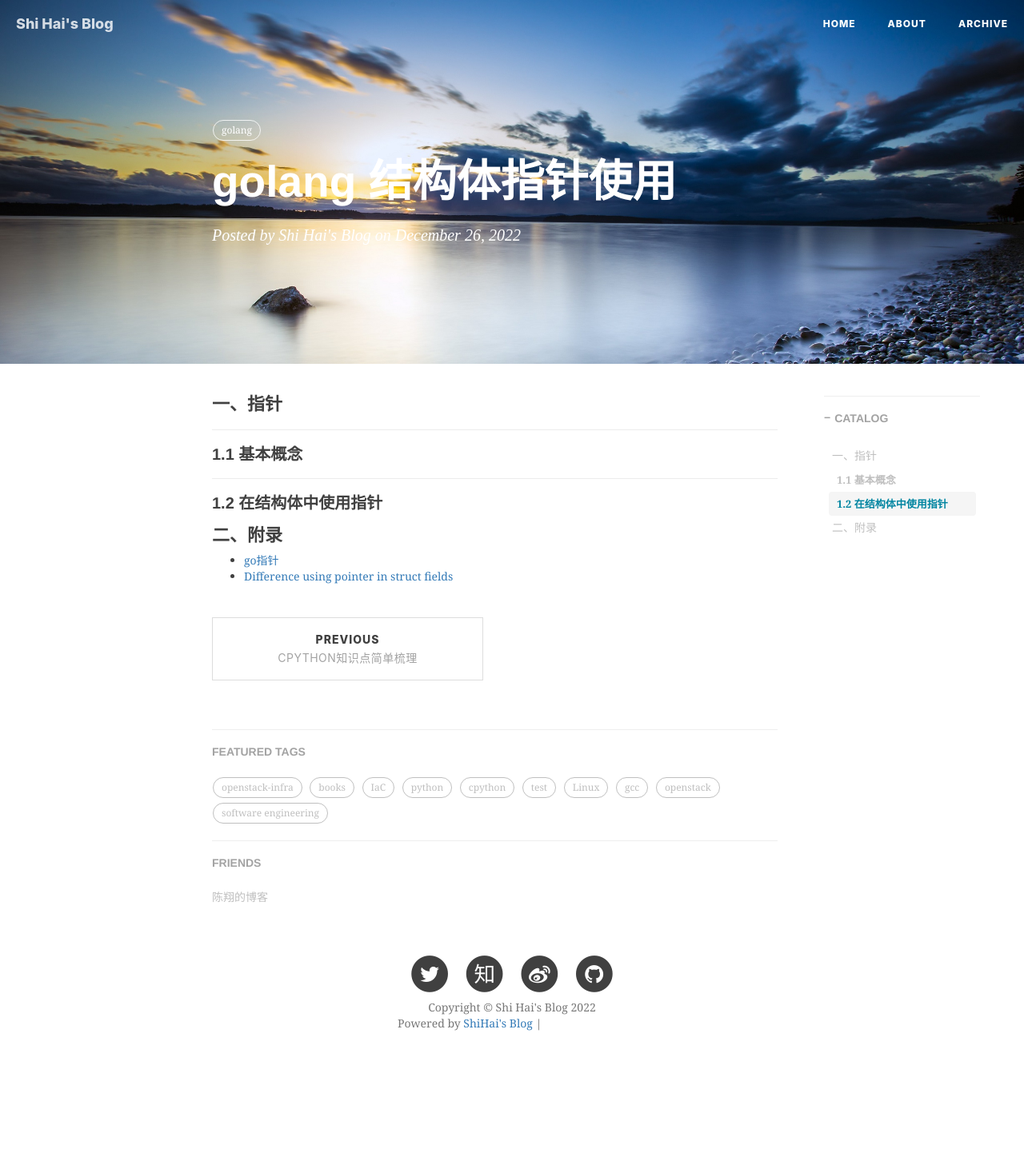
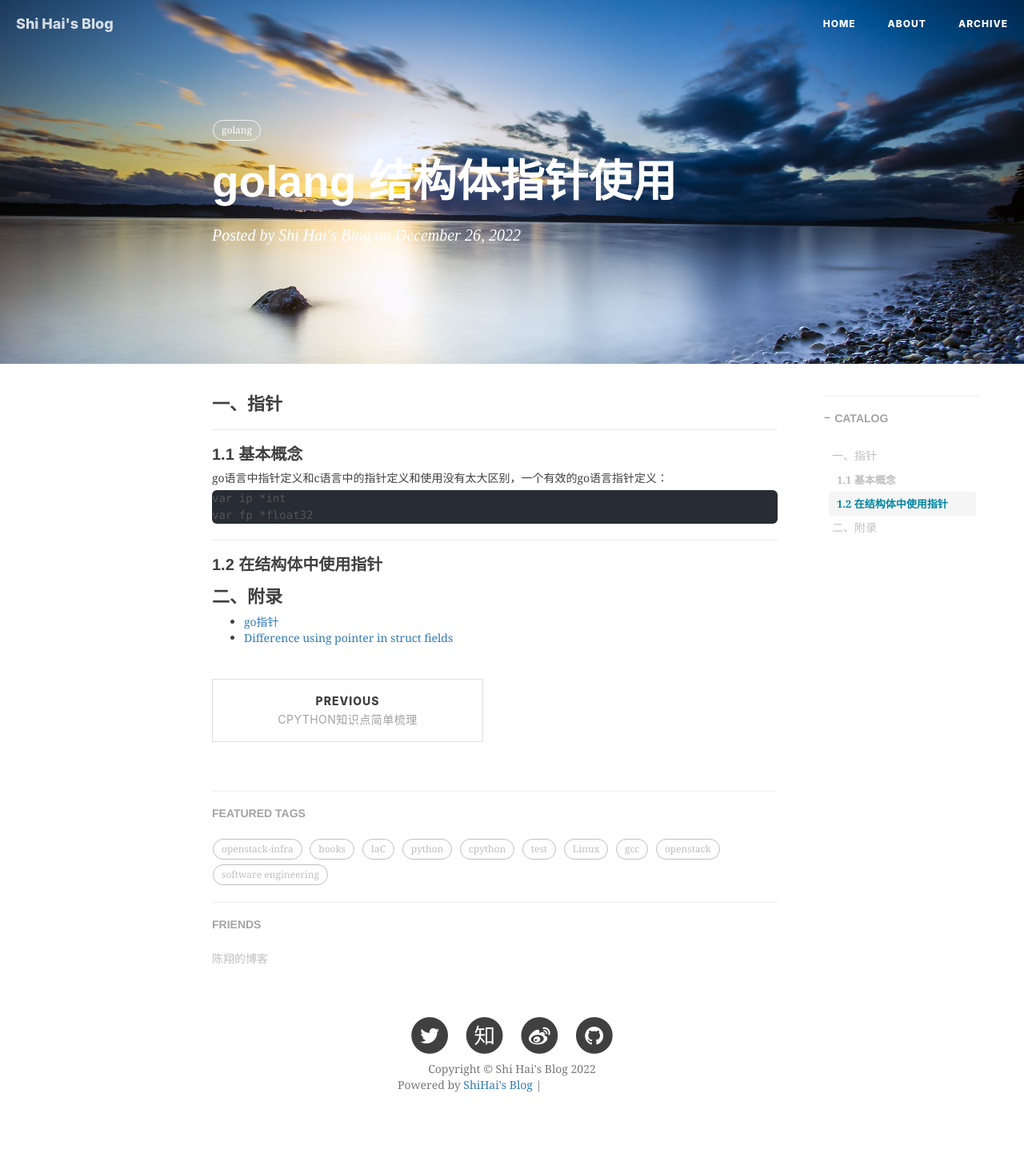
Before and after one commit to shihai1991/shihai1991.github.io, a Jekyll site: the page built from _posts/2022-12-26-golang-结构体指针使用.md, in a window 1280 px wide. Shown: the whole page at 80% size. Built offline with Jekyll 4.4.1, drawn with Linux system fonts in a browser that asks for light colours; nearby versions of some CDN libraries; comment, search, counter and statistics services are not loaded; before the commit the page ends 1375 px from its top, so only the background shows below that; grey boxes are pictures that could not be loaded.

Commit message:
Update 2022-12-26-golang-结构体指针使用.md

````diff
--- a/_posts/2022-12-26-golang-结构体指针使用.md
+++ b/_posts/2022-12-26-golang-结构体指针使用.md
@@ -10,7 +10,14 @@ time: '2022.12.26 11:29:00'
 ---
 # 一、指针
 ## 1.1 基本概念
+go语言中指针定义和c语言中的指针定义和使用没有太大区别，一个有效的go语言指针定义：
+```
+var ip *int
+var fp *float32
+```
+
 ## 1.2 在结构体中使用指针
+
 
 # 二、附录
 - [go指针](https://www.runoob.com/go/go-pointers.html)
````
